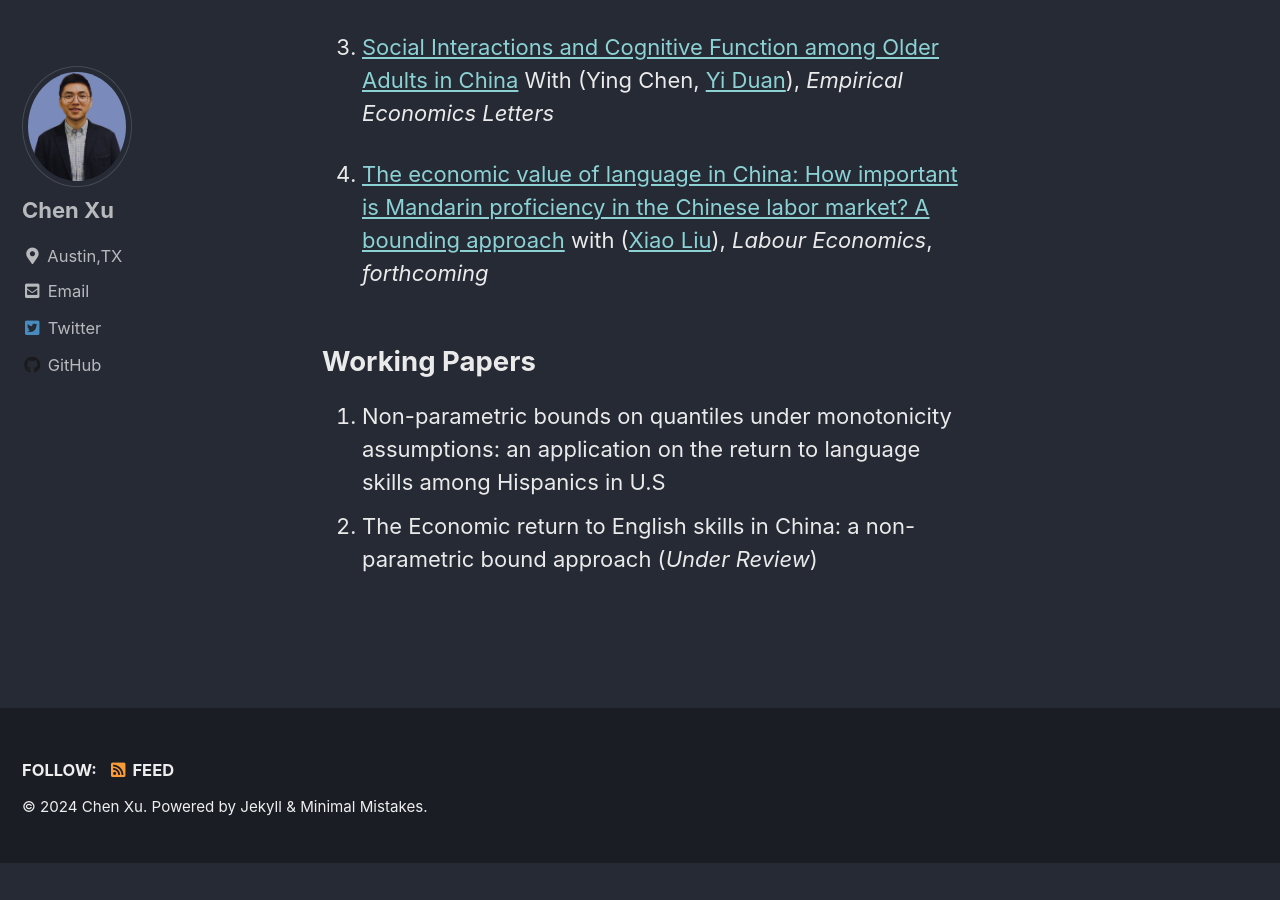
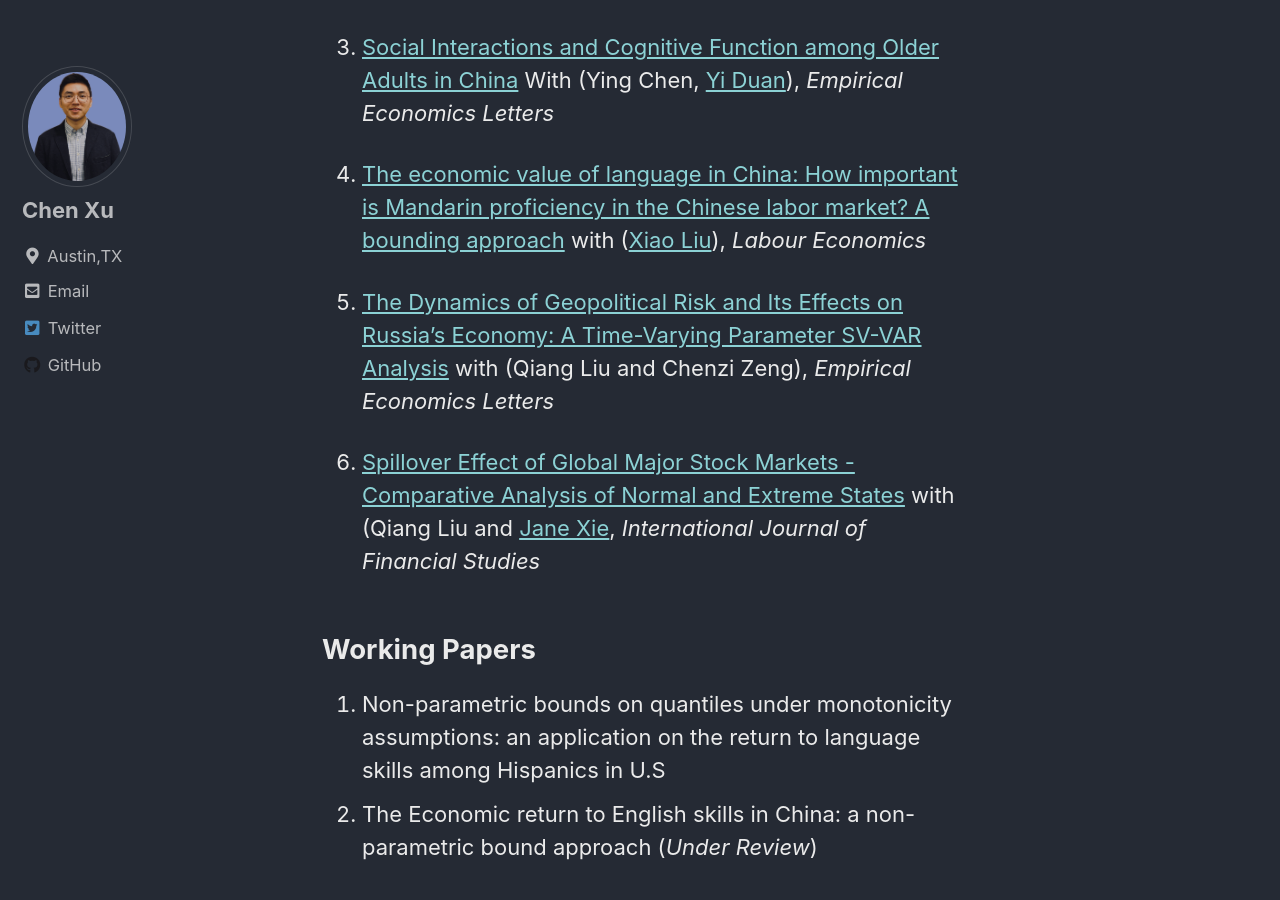
Before and after one commit to chenxuecon/chenxuecon.github.io, a Jekyll site: the page built from _pages/Research.md, in a window 1280 px wide and 900 px high, scrolled down 513 px. Built offline with Jekyll 4.4.1, drawn with Linux system fonts in a browser that asks for light colours; cached includes are drawn as plain includes; before the commit the page ends 1376 px from its top, so only the background shows below that.

Commit message:
Update Research.md

```diff
--- a/_pages/Research.md
+++ b/_pages/Research.md
@@ -15,7 +15,14 @@ fontsize: 0.5pt
 3. [Social Interactions and Cognitive Function among Older Adults in China](https://zenodo.org/record/7855526) With (Ying Chen, [Yi Duan](https://www.marshall.edu/cob/profile/yi-duan/)), *Empirical Economics Letters*
 
 4. [The economic value of language in China: How important is Mandarin proficiency in the Chinese labor market? A bounding approach](https://www.sciencedirect.com/science/article/abs/pii/S0927537123000684)
-with ([Xiao Liu](https://econxiaoliu.weebly.com/)), *Labour Economics*, *forthcoming*
+with ([Xiao Liu](https://econxiaoliu.weebly.com/)), *Labour Economics*
+
+5. [The Dynamics of Geopolitical Risk and Its Effects on Russia’s Economy: A
+Time-Varying Parameter SV-VAR Analysis](http://www.eel.my100megs.com/volume-23-number-6.htm) with (Qiang Liu and Chenzi Zeng), *Empirical Economics Letters*
+
+6. [Spillover Effect of Global Major Stock Markets - Comparative Analysis of
+Normal and Extreme States](https://www.mdpi.com/2227-7072/12/2/53?utm_campaign=releaseissue_ijfsutm_medium=emailutm_source=releaseissueutm_term=doilink23) with (Qiang Liu and [Jane Xie](https://www.stedwards.edu/directory/employees/xie-jane), *International Journal
+of Financial Studies*
 
 
 ## Working Papers
```
